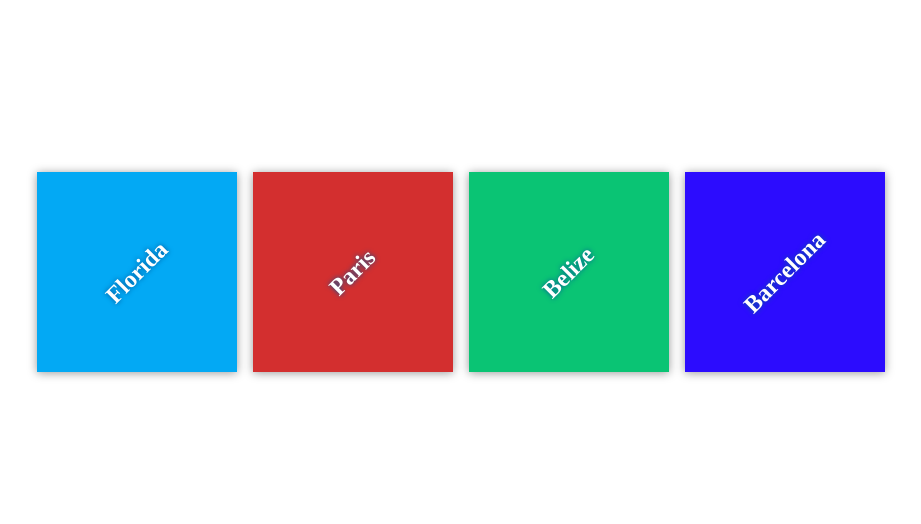
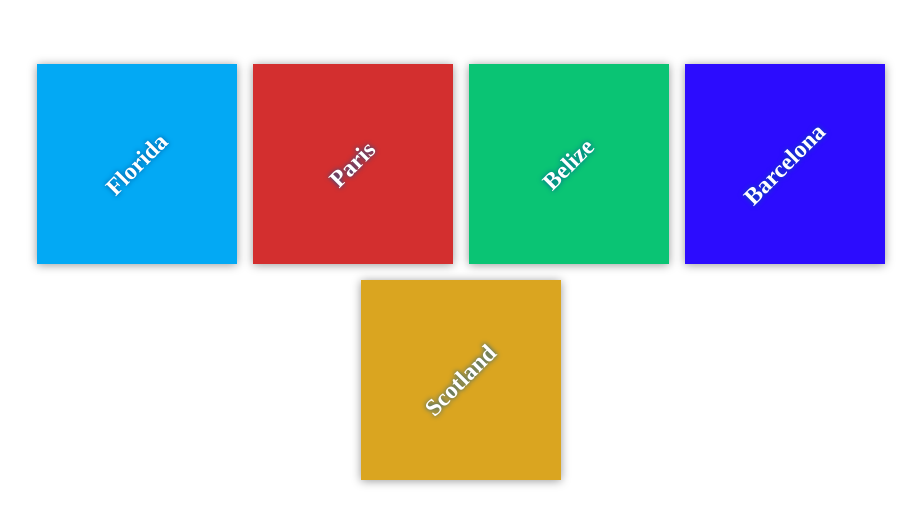
Before and after one commit to Amador1992/my-travel-plans, a plain HTML site: page index.html in a window 1280 px wide. Shown: the part 128-652 px from the top of the page, without its empty margins (179-1100 px from the left). Drawn offline with Linux system fonts and the light colour scheme.

Commit message:
Add Scotland destination

```diff
--- a/css/app.css
+++ b/css/app.css
@@ -64,3 +64,6 @@ h2 {
 #barcelona{
     background-color: #2C0CFE;
 }
+#scotland{
+    background-color: #DAA520;
+}
--- a/index.html
+++ b/index.html
@@ -26,6 +26,10 @@
                 <h2>Barcelona</h2>
             </div>
 
+            <div class="destination" id="scotland">
+                <h2>Scotland</h2>
+            </div>
+
     </div>
 
 </body>
```
